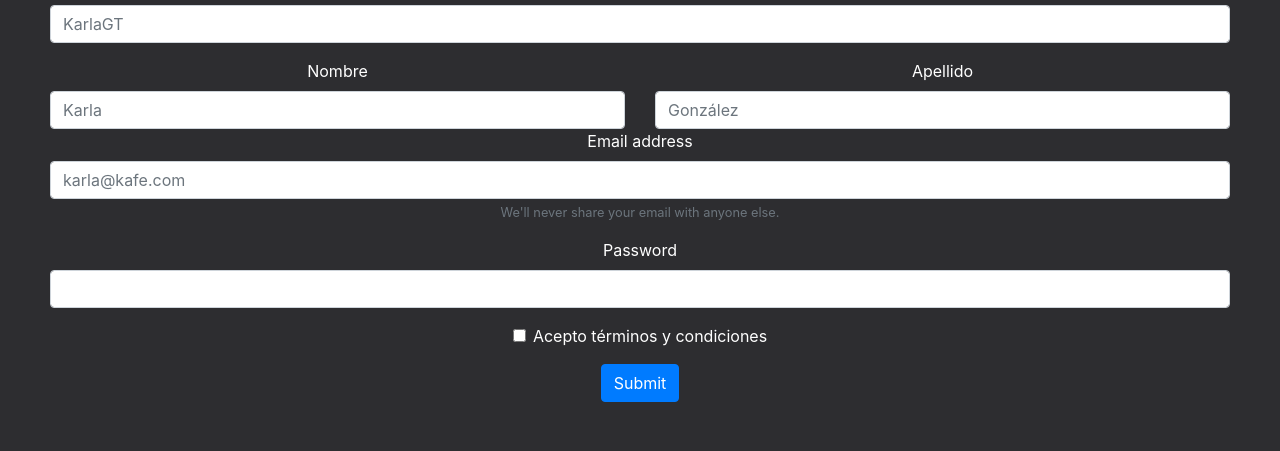
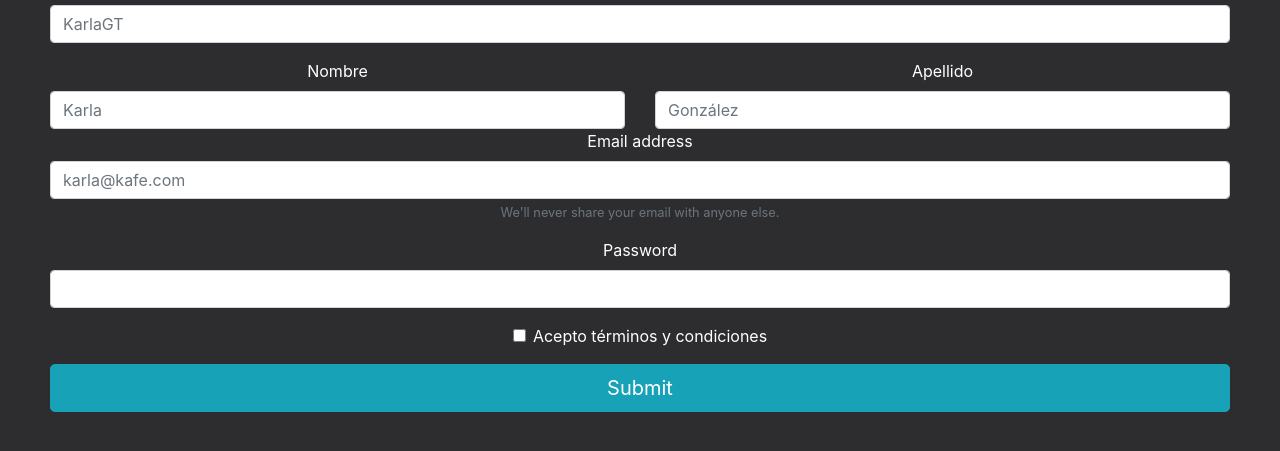
Before and after one commit to KarlaGT/ProyectoFinalWeb, a plain HTML site: page CODEPEN/Registrarse.html in a window 1280 px wide. Shown: the part 177-628 px from the top of the page. Drawn offline with nearby package versions, Linux system fonts and the light colour scheme.

Commit message:
Registrarse

```diff
--- a/CODEPEN/Registrarse.html
+++ b/CODEPEN/Registrarse.html
@@ -40,7 +40,7 @@
         <input type="checkbox" class="form-check-input" id="exampleCheck1">
         <label class="form-check-label" for="exampleCheck1">Acepto términos y condiciones</label>
       </div>
-      <button type="submit" class="btn btn-primary">Submit</button>
+      <button type="submit" class="btn btn-info btn-lg btn-block">Submit</button>
     </form>
   </body>
 
```
